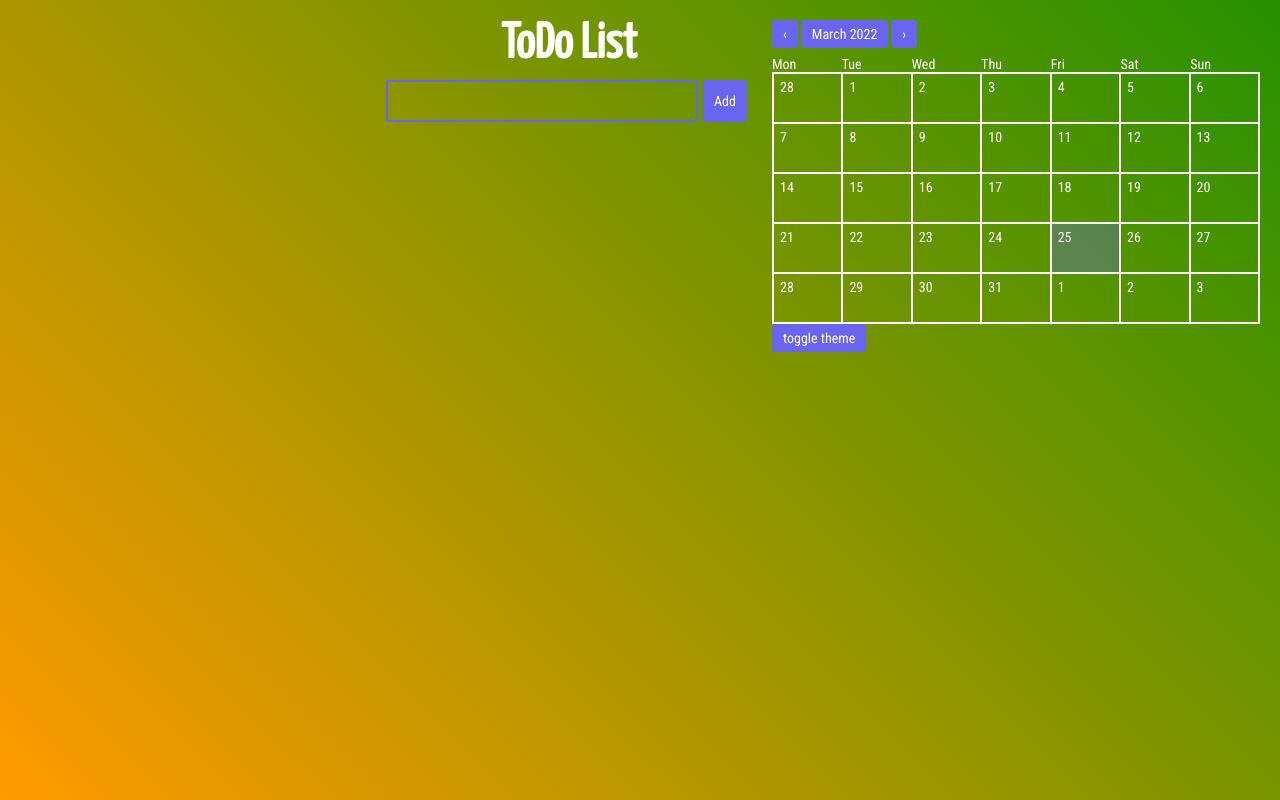
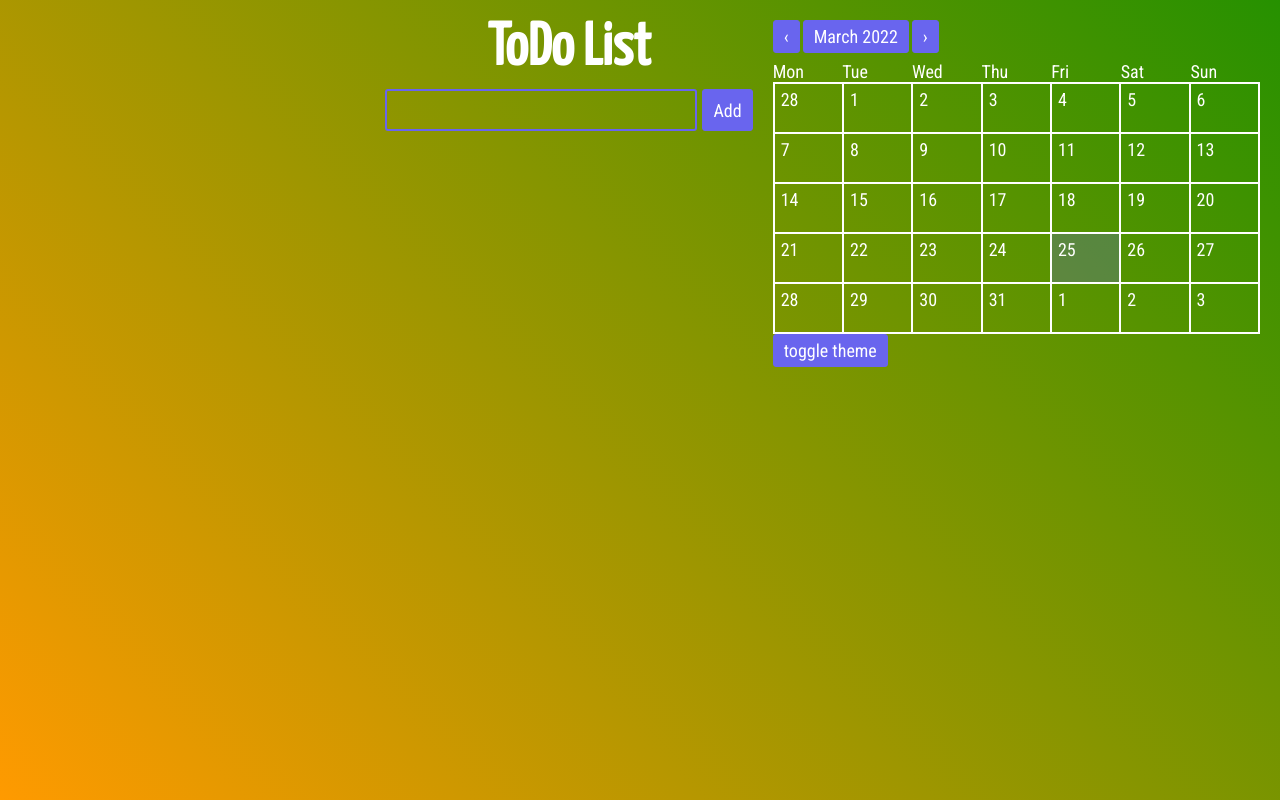
Before and after one commit to Ingvarr15/Reminder, a React (Create React App) app: page / in a window 1280 px wide. Built offline with nearby package versions, Linux system fonts and the light colour scheme.

Commit message:
Start making todos-list, change styles

```diff
--- a/src/components/Calendar/Calendar.style.ts
+++ b/src/components/Calendar/Calendar.style.ts
@@ -101,8 +101,8 @@ const StyledCalendar = styled.div`
   }
 
   .badge {
-    width: 18px;
-    height: 18px;
+    width: ${({theme}) => parseInt(theme.font.size) * 1.1}px;
+    height: ${({theme}) => parseInt(theme.font.size) * 1.1}px;
     position: absolute;
     right: 10%;
     bottom: 10%;
@@ -112,6 +112,7 @@ const StyledCalendar = styled.div`
     border-radius: 10px;
     background-color: ${({theme}) => theme.colors.primary};
     font-size: 12px;
+    font-size: ${({theme}) => parseInt(theme.font.size) * 0.8}px;
     text-align: center;
   }
 
--- a/src/components/TotoList/TodoList.style.tsx
+++ b/src/components/TotoList/TodoList.style.tsx
@@ -7,7 +7,7 @@ const StyledTodoList = styled.div`
 
   h1 {
     font-family: 'Yanone Kaffeesatz', sans-serif;
-    font-size: 50px;
+    font-size: 60px;
     text-align: center;
     margin-bottom: 10px;
   }
@@ -37,6 +37,20 @@ const StyledTodoList = styled.div`
       border-color: ${({theme}) => theme.colors.darken};
     }
   }
+
+  .todo-list__inner {
+    padding: 10px;
+    list-style: none;
+  }
+
+  .todo-list__item {
+    margin-bottom: 5px;
+    padding: 5px;
+    background-color: ${({theme}) => theme.colors.blur};
+    border: 2px solid;
+    border-color: ${({theme}) => theme.colors.primary};
+    border-radius: 3px;
+  }
 `;
 
 export default StyledTodoList;
--- a/src/components/TotoList/TodoList.tsx
+++ b/src/components/TotoList/TodoList.tsx
@@ -5,10 +5,14 @@ import Button from 'ui/Button';
 
 import StyledTodoList from './TodoList.style';
 import {addTodo} from 'store/stores/main/mainSlice';
+import {useAppSelector} from 'store/hooks';
 
 const TodoList = () => {
   const [value, setValue] = useState('');
   const dispatch = useDispatch();
+  const {todos} = useAppSelector(({main}) => ({
+    todos: main.todos,
+  }));
 
   const handleAddTodo = (e: React.SyntheticEvent) => {
     e.preventDefault();
@@ -40,6 +44,15 @@ const TodoList = () => {
           Add
         </Button>
       </form>
+      <div className="todo-list">
+        <ul className="todo-list__inner">
+          {todos.map((todo) => (
+            <li className="todo-list__item" key={todo.id}>
+              {todo.title}
+            </li>
+          ))}
+        </ul>
+      </div>
     </StyledTodoList>
   );
 };
--- a/src/ui/theme.ts
+++ b/src/ui/theme.ts
@@ -9,6 +9,7 @@ type Ttheme = {
   colors: {
     primary: string;
     blur: string;
+    selected: string;
     background: string;
     font: string;
     darken: string;
@@ -22,7 +23,7 @@ interface Tthemes {
 const commonTheme = {
   font: {
     family: 'Roboto Condensed',
-    size: '14px',
+    size: '18px',
   },
 };
 
@@ -31,7 +32,8 @@ const theme: Tthemes = {
     ...commonTheme,
     colors: {
       primary: '#6965ee',
-      blur: '#6965ee53',
+      blur: '#6965ee43',
+      selected: '#6965ee63',
       background:
         'linear-gradient(45deg, rgba(255,154,0,1) 0%, rgba(38,145,0,1) 100%)',
       font: '#ffffff',
@@ -42,7 +44,8 @@ const theme: Tthemes = {
     ...commonTheme,
     colors: {
       primary: '#45c10f',
-      blur: '#45c10f53',
+      blur: '#45c10f43',
+      selected: '#45c10f63',
       background:
         'linear-gradient(45deg, rgba(141,0,255,1) 25%, rgba(0,164,255,1) 100%)',
       font: '#ffffff',
@@ -53,7 +56,8 @@ const theme: Tthemes = {
     ...commonTheme,
     colors: {
       primary: '#ffab00',
-      blur: '#ffab0053',
+      blur: '#ffab0043',
+      selected: '#ffab0063',
       background: '#333333',
       font: '#ffffff',
       darken: darken(0.2, '#5550e6'),
```
